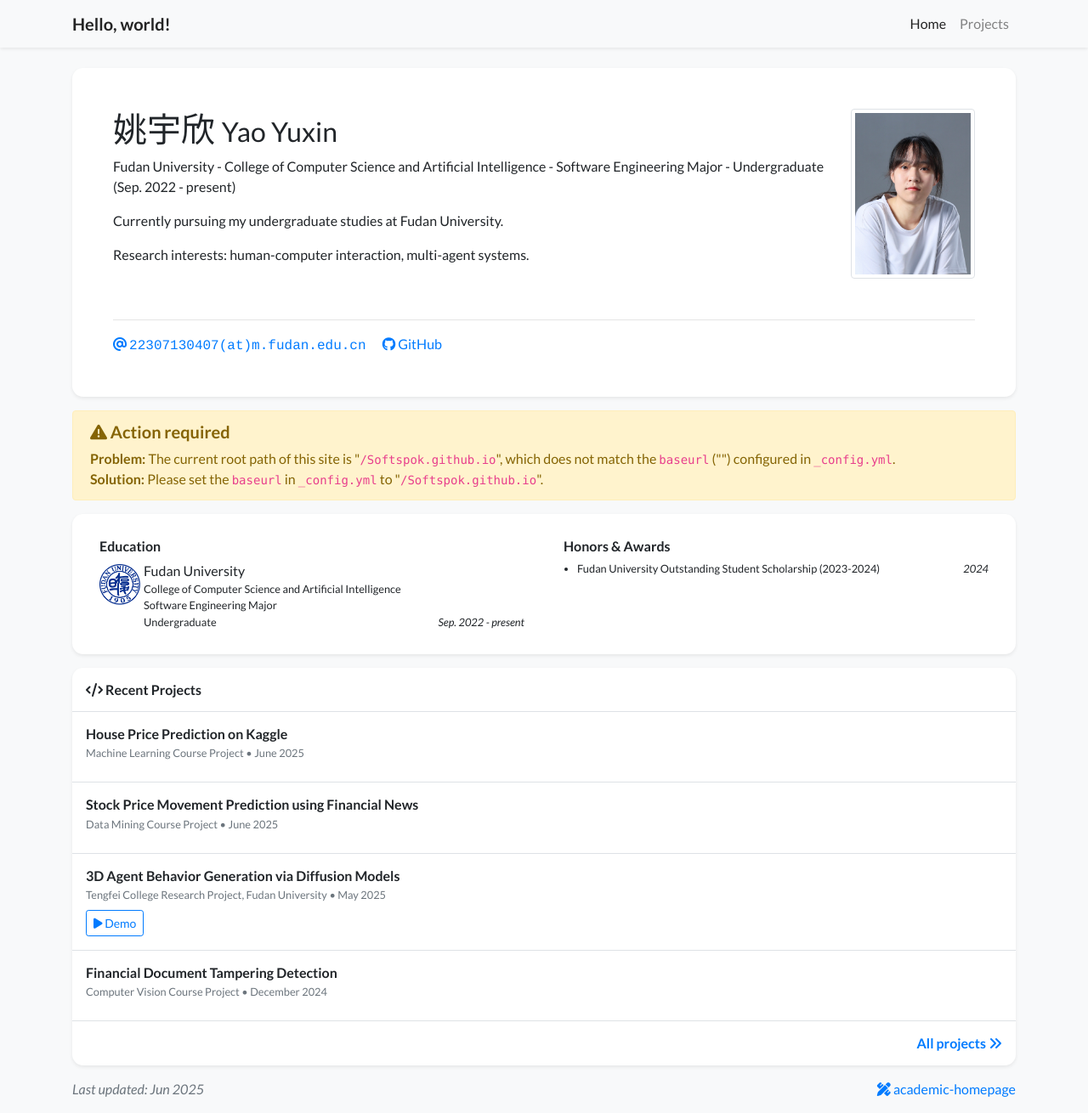
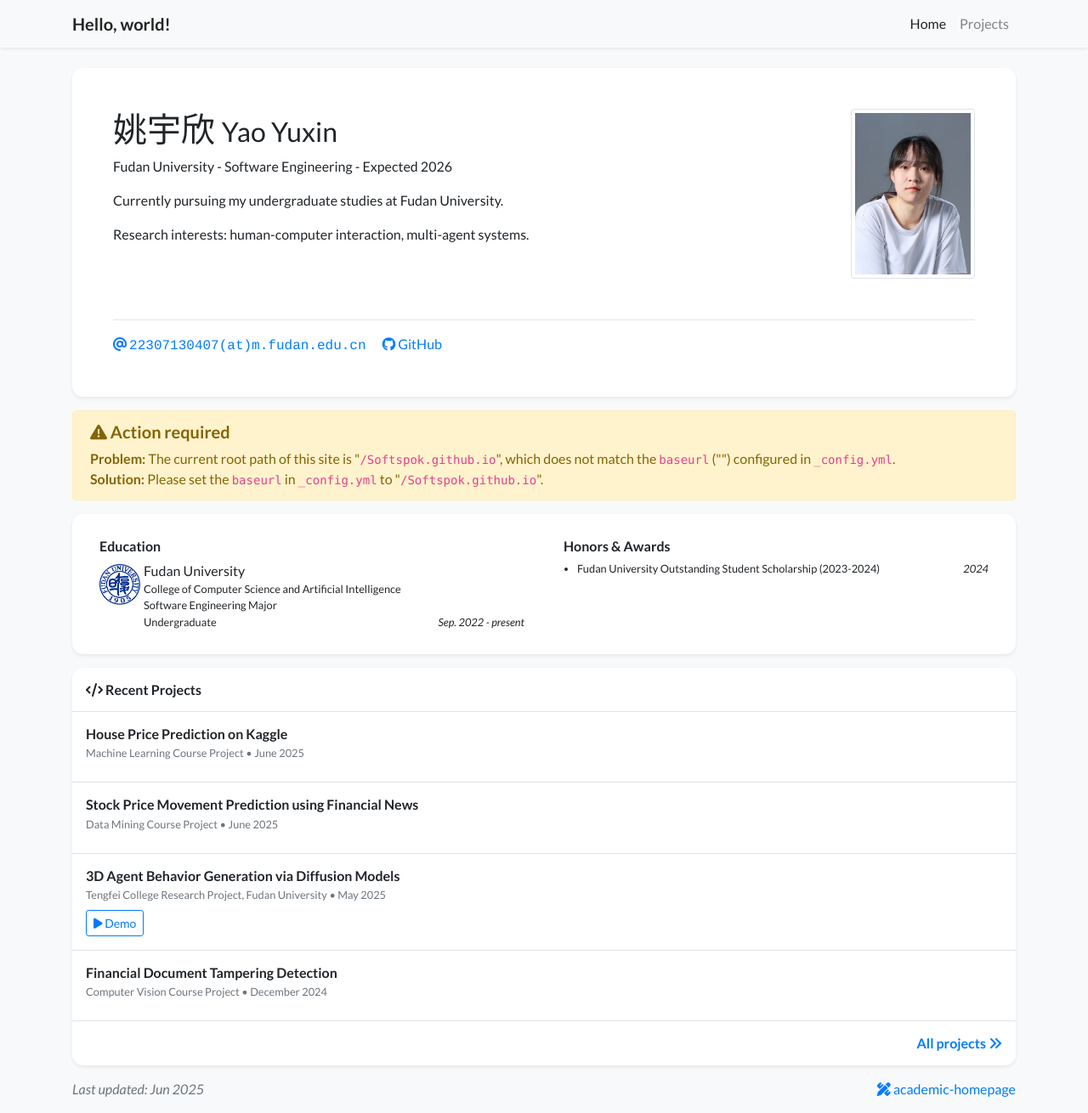
Before and after one commit to Softspok/Softspok.github.io, a Jekyll site: the page built from index.html, in a window 1280 px wide and 1310 px high. Shown: the whole window at 85% size. Built offline with Jekyll 4.4.1, drawn with Linux system fonts in a browser that asks for light colours; nearby versions of some CDN libraries; a style sheet for code colours, icons or effects is not loaded.

Commit message:
modify position

```diff
--- a/_data/profile.yml
+++ b/_data/profile.yml
@@ -3,7 +3,7 @@
 navbar_name: "Hello, world!"
 
 positions:
-  - name: Fudan University - College of Computer Science and Artificial Intelligence - Software Engineering Major - Undergraduate (Sep. 2022 - present)
+  - name: Fudan University - Software Engineering - Expected 2026
 
 email: "22307130407@m.fudan.edu.cn"
 # cv_link: link-to-your-cv-file
```
